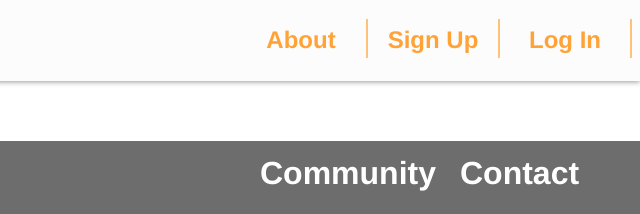
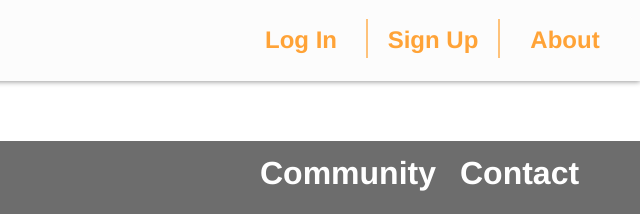
Before and after one commit to KuBKN/Rorpap, a plain HTML site: page src/index.html in a window 1280 px wide. Shown: the top 214 px of the page, 640-1280 px from the left. Drawn offline with nearby package versions, Linux system fonts and the light colour scheme.

Commit message:
Edit header menu order

```diff
--- a/src/index.html
+++ b/src/index.html
@@ -15,8 +15,8 @@
 				<a href="#/">
 					<img src="images/Banner-Logo-OR.png" height="65" widht="195">
 				</a>
-				<div ng-repeat="menu in menus" style="background-image: url('images/menu-bg.jpg'); float: right; height: 50px">
-					<div class="col-sm-2" style="background-color: #fcfcfc; width: 130px; padding: 15px 15px; margin: 0 2px 0 0;">
+				<div style="background-image: url('images/menu-bg.jpg'); float: right; height: 50px">
+					<div ng-repeat="menu in menus" class="col-sm-2" style="background-color: #fcfcfc; width: 130px; padding: 15px 15px; margin: 0 2px 0 0;">
 						<a href="{{ menu.link }}" ng-click="menu.modal()">
 							<font size="5" color="#ffa337"><center><b>{{ menu.name }}</b></center></font>
 						</a>
--- a/src/js/controllers/HeaderController.js
+++ b/src/js/controllers/HeaderController.js
@@ -22,7 +22,7 @@ app.controller('HeaderController',['$scope','$uibModal','$log',function($scope,$
 	},{
 		name: 'About',
 		link: '#/About',
-		modal: ''
+		modal: function(){}
 	}];
 
 }]);
```
